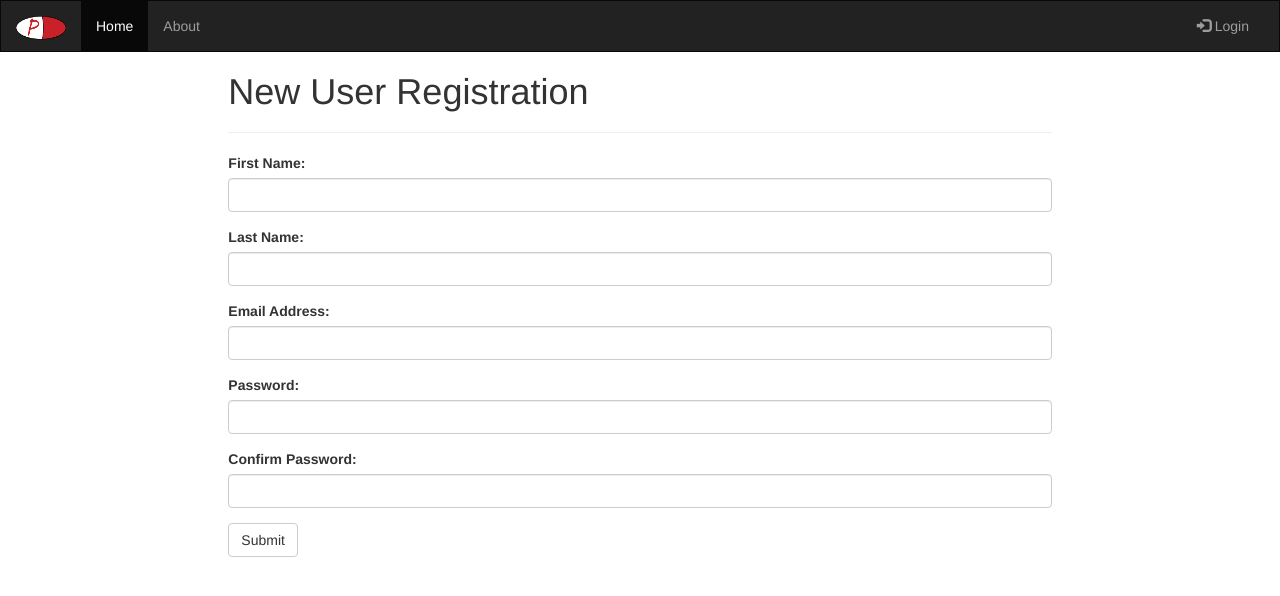
After one commit to cupFullOfJava/prescribe, a Flask app: page /register/ in a window 1280 px wide. The commit adds this page. Shown: the top 596 px of the page. Run offline with Flask 2, Linux system fonts and the light colour scheme; parts of the project's set-up code (start-up, migrations or seed data) failed here and were passed over; some libraries are stand-ins or nearby versions.

Commit message:
Added Biography page, put the registration template back where it was supposed to be.

```diff
--- a/SiteCode/GetBio.py
+++ b/SiteCode/GetBio.py
@@ -32,6 +32,7 @@ def getArtistBio(artist):
 
 
 def getArtistBio(artist):
+    artist = '_'.join(artist.title().strip().split())
     try:
         page = wikipedia.page(artist+"_(band)").summary
         return page
--- a/SiteCode/Spotify_Requests.py
+++ b/SiteCode/Spotify_Requests.py
@@ -32,8 +32,8 @@ def get_related(artist_id):
                 {
                     'name': related['name'],
                     'id': related['id'],
-                    'picture': related['images'][0]['url'],
-                    'bio': getArtistBio(related['name'])
+                    'picture': related['images'][0]['url']
+                    #'bio': getArtistBio(related['name'])
                 }
         )
     return results
--- a/SiteCode/application.py
+++ b/SiteCode/application.py
@@ -11,6 +11,7 @@ from MySQLdb import MySQLError
 from werkzeug.security import generate_password_hash, check_password_hash
 from models import *
 from Spotify_Requests import search_artist, get_related, get_artist
+from GetBio import getArtistBio
 
 application = Flask(__name__)
 application.config["DEBUG"] = True
@@ -171,9 +172,10 @@ def show_results():
         return render_template('Home.html', artist_not_found=artist_not_found)
     else:
         related = get_related(artist['id'])
-        for artist in related:
-            artist['saved'] = artist['id'] in session['saved']
-        return render_template('Results.html', name=get_artist(artist['id'])['name'], related=related)
+        if session.get('user'):
+            for artist in related:
+                artist['saved'] = artist['id'] in session['saved']
+        return render_template('Results.html', name=artist_name.title(), related=related)
 
 
 # Gathers the information for every artist that the user has saved, and then renders a template containing
@@ -185,6 +187,12 @@ def show_saved():
         saved_artists.append(get_artist(artist))
 
     return render_template("Saved.html", saved_artists = saved_artists)
+
+
+@application.route('/bio/<artist_name>')
+def artist_bio(artist_name):
+    bio = getArtistBio(artist_name)
+    return render_template("Biography.html", artist_name=artist_name, bio=bio)
 
 
 # This function removes an artist from the saved artists
--- a/SiteCode/templates/Biography.html
+++ b/SiteCode/templates/Biography.html
@@ -5,9 +5,9 @@
         <div class="row content">
             <div class="col-sm-2 sidenav"></div>
             <div class="col-sm-8 text-left">
-                <h1>Insert Artist Name Here</h1>
+                <h1>Musician Biography: {{artist_name}}</h1>
                 <hr>
-				<p>Insert Bio Here</p>
+				<p>{{bio}}</p>
 
             </div>
 		 </div>
--- /dev/null
+++ b/SiteCode/templates/Register.html
@@ -0,0 +1,107 @@
+{% extends "header.html" %}
+{% block body %}
+
+<body>
+        <div class="container-fluid text-center">
+            <div class="row content">
+
+                <div class="col-sm-2 sidenav">
+                </div>
+
+                <div class="col-sm-8 text-left">
+                    <h1>New User Registration</h1>
+                    <hr>
+                    <form role="form" action="/submit-registration/" method="POST">
+
+                        <!--
+                        The dummyuser and dummy pass inputs are here to prevent browser autocompletion.
+                        It turns out that it is really annoying in registration forms.
+                         -->
+
+                        <input type="text" style="display:none" id="dummyuser">
+                        <input type="password" style="display:none" id="dummypass">
+
+                        {% if flags['fname'] %}
+                            <div class="form-group has-error has-feedback">
+                                <label class="control-label" for="fnameEr">First Name:</label>
+                                <input type="text" class="form-control" id="fnameEr"
+                                       aria-describedby="inputError2Status" name="fname">
+                                <span class="glyphicon glyphicon-remove form-control-feedback"
+                                      aria-hidden="true"></span>
+                                <span id="fnameStatus" class="sr-only">(error)</span>
+                            </div>
+                        {% else %}
+                            <div class="form-group">
+                                <label for="fname">First Name:</label>
+                                <input type="text" class="form-control" id="fname" name="fname"
+                                       value="{{values['fname']}}">
+                            </div>
+                        {% endif %}
+
+                        {% if flags['lname'] %}
+                            <div class="form-group has-error has-feedback">
+                                <label class="control-label" for="lnameEr">Last Name:</label>
+                                <input type="password" class="form-control" id="lnameEr"
+                                       aria-describedby="inputError2Status" name="lname">
+                                <span class="glyphicon glyphicon-remove form-control-feedback"
+                                      aria-hidden="true"></span>
+                                <span id="inputError2Status" class="sr-only">(error)</span>
+                            </div>
+                        {% else %}
+                            <div class="form-group">
+                                <label for="lname">Last Name:</label>
+                                <input type="text" class="form-control"
+                                       id="lname" name="lname" value="{{values['lname']}}">
+                            </div>
+                        {% endif %}
+                        {% if flags['email'] %}
+                            <div class="form-group has-error has-feedback">
+                                <label class="control-label" for="emailEr">Email Address:</label>
+                                <input type="password" class="form-control" id="emailEr"
+                                       aria-describedby="inputError2Status" name="email">
+                                <span class="glyphicon glyphicon-remove form-control-feedback"
+                                      aria-hidden="true"></span>
+                                <span id="emailStatus" class="sr-only">(error)</span>
+                            </div>
+                        {% else %}
+                            <div class="form-group">
+                                <label for="email">Email Address:</label>
+                                <input type="email" class="form-control" id="email"
+                                       name="email" value="{{values['email']}}">
+                            </div>
+                        {% endif %}
+                            <div class="form-group">
+                                <label for="pwd1">Password:</label>
+                                <input type="password" class="form-control"
+                                       id="pwd1" name="pwd1" value="">
+                            </div>
+
+                            <div class="form-group">
+                                <label for="pwd2">Confirm Password:</label>
+                                <input type="password" class="form-control"
+                                       id="pwd2" name="pwd2" value="">
+                            </div>
+                                {% if flags['repeatemail'] %}
+                                    <div class="alert alert-danger">
+                                        <strong>Oops!</strong>
+                                        That email is already registered
+                                    </div>
+                                {% endif %}
+                                {% if flags['repeatpwd'] %}
+                                    <div class="alert alert-danger">
+                                        <strong>You done goofed.</strong>
+                                        The passwords you entered do not match
+                                    </div>
+                                {% endif %}
+                        <button type="submit" class="btn btn-default">Submit</button>
+
+                    </form>
+                </div>
+
+                <div class="col-sm-2 sidenav">
+                </div>
+
+            </div>
+        </div>
+    </body>
+{% endblock %}
```
Also changed, not shown: SiteCode/templates/Results.html (+5 -24 lines), SiteCode/templates/Saved.html (+6 -3 lines), 2 other files.
